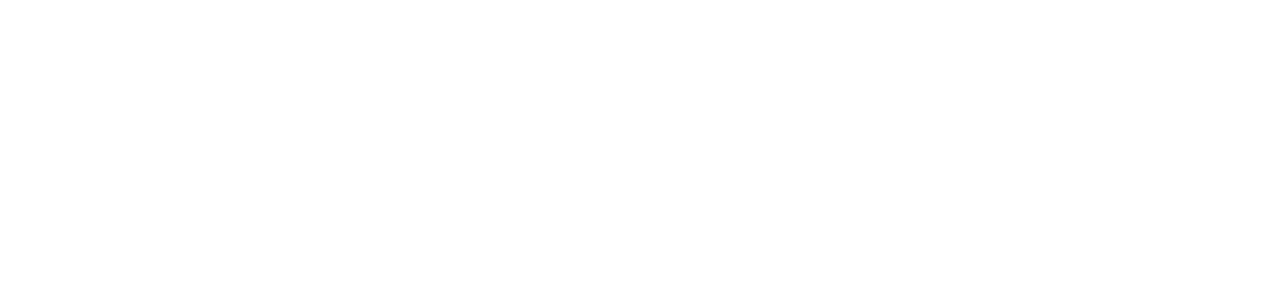
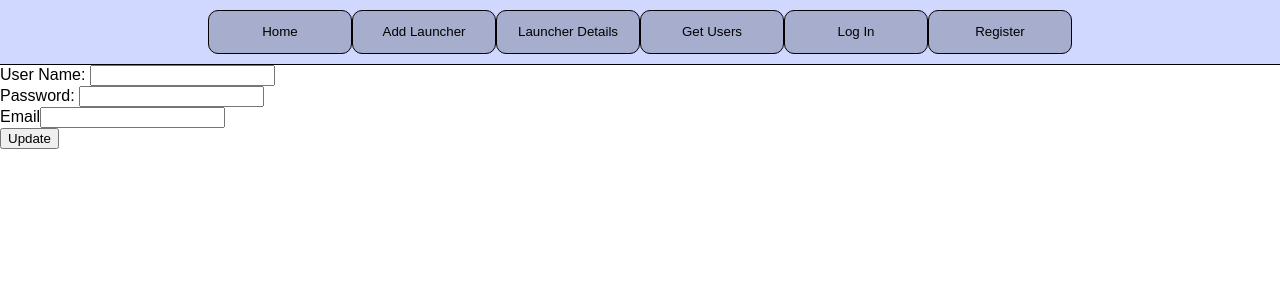
Before and after one commit to TheJoker12321/LaunchersApp, a React (Vite) app in the folder client/: page /editUser in a window 1280 px wide. Before the commit this address had no page. Shown: the top 300 px of the page. Built offline with nearby package versions, Linux system fonts and the light colour scheme.

Commit message:
added edit page and option to destroyed

```diff
--- a/client/src/App.jsx
+++ b/client/src/App.jsx
@@ -4,8 +4,9 @@
 import AddLauncher from './pages/AddLauncher'
 import LauncherDetails from './pages/LauncherDetails'
 import LoginPage from './pages/LoginPage'
-import Register from './components/Register'
 import Users from './pages/Users'
+import EditPage from './pages/EditPage'
+import RegisterPage from './pages/RegisterPage'
 
 function App() {
 
@@ -18,8 +19,9 @@
       <BrowserRouter>
         <Routes>
           <Route path='/' element={<LoginPage />}/>
-          <Route path='/register' element={<Register />} />
+          <Route path='/register' element={<RegisterPage />} />
           <Route path='/getUsers' element={<Users />} />
+          <Route path='/editUser' element={<EditPage />} />
           <Route path='/home' element={<Home />}/>
           <Route path='launcher'>
             <Route path='add' element={<AddLauncher />} />
--- a/client/src/components/Details.jsx
+++ b/client/src/components/Details.jsx
@@ -15,6 +15,7 @@
                 <p className="lat-detail">latitude: {launcherChoose.latitude}</p>
                 <p className="long-detail">longitude: {launcherChoose.longitude}</p>
                 <p className="city-detail">city: {launcherChoose.city}</p>
+                <p className="des-detail">destroyed: {String(launcherChoose.destroyed)}</p>
             </div>
         </div>
 
--- a/client/src/components/EditUser.jsx
+++ b/client/src/components/EditUser.jsx
@@ -1,14 +1,50 @@
+import axios from "axios"
 import { useState } from "react"
+import useStore from "../zustand/createZustand.js"
 
 function EditUser() {
 
-    const [username, setUsername] = useState('')
-    const [password, setPassword] = useState('')
-    const [email, setEmail] = useState('')
+    const { valueUpdated } = useStore()
+    const [username, setUsername] = useState(valueUpdated.username)
+    const [password, setPassword] = useState(valueUpdated.password)
+    const [email, setEmail] = useState(valueUpdated.email)
+    const [updated, setUpdated] = useState(false)
 
-    function updateUser(e) {
+    async function updateUser(e) {
 
-        e.preventDefault
+        e.preventDefault()
+
+        if (!username || !password || !email) return;
+
+        try {
+
+            const token = localStorage.getItem('token')
+
+            const user = {
+
+                username,
+                password,
+                email
+
+            }
+
+            await axios.put(`http://localhost:3000/api/auth/register/update/${e.target.id}`, {user},
+
+                {headers: {Authorization: `Bearer ${token}`}}
+
+            )
+
+            setUpdated(true)
+            setTimeout(() => {
+                setUpdated(false)
+            }, 5000)
+
+        } catch (err) {
+
+            console.error(err);
+
+        }
+
     }
 
     return (
@@ -16,19 +52,22 @@
         <div>
             <form>
                 <div>
-                    <label htmlFor=""></label>
-                    <input type="text" />
+                    <label htmlFor="name-update">User Name: </label>
+                    <input id="name-update" type="text" defaultValue={valueUpdated.username} onChange={e => setUsername(e.target.value)}/>
                 </div>
                 <div>
-                    <label htmlFor=""></label>
-                    <input type="text" />
+                    <label htmlFor="pass-update">Password: </label>
+                    <input id="pass-update" type="password" defaultValue={valueUpdated.password} onChange={e => setPassword(e.target.value)}/>
                 </div>
                 <div>
-                    <label htmlFor=""></label>
-                    <input type="text" />
+                    <label htmlFor="email-update">Email</label>
+                    <input id="email-update" type="email" defaultValue={valueUpdated.email} onChange={e => setEmail(e.target.value)}/>
                 </div>
-                <button>Update</button>
+                <button id={valueUpdated._id} onClick={(e) => updateUser(e)}>Update</button>
+                {updated && <div>user updated successfully</div>}
             </form>
         </div>
     )
 }
+
+export default EditUser
--- a/client/src/components/FormLauncher.jsx
+++ b/client/src/components/FormLauncher.jsx
@@ -8,6 +8,7 @@
     const [lat, setLat] = useState(null)
     const [long, setLong] = useState(null)
     const [city, setCity] = useState("")
+    const [destroyed, setDestroyed] = useState(false)
 
 
     async function createLauncher(e) {
@@ -20,7 +21,8 @@
             rocketType: type,
             latitude: lat,
             longitude: long,
-            city
+            city,
+            destroyed
 
         }
 
@@ -60,6 +62,14 @@
                     <label htmlFor="city">City: </label>
                     <input type="text" id="city" onChange={e => setCity(e.target.value)}/>
                 </div>
+                <div className="input-div">
+                    <select id="" onChange={e => setDestroyed(Boolean(e.target.value))}>
+                        <option style={{display: 'none'}}></option>
+                        <option value="true">destroyed</option>
+                        <option value="false">not destroyed</option>
+                    </select>
+
+                </div>
                 <button className="submit" onClick={(e) => createLauncher(e)}>Create</button>
             </form>
         </div>
--- a/client/src/components/GetUsers.jsx
+++ b/client/src/components/GetUsers.jsx
@@ -2,10 +2,12 @@
 import { useEffect } from "react"
 import { useState } from "react"
 import { useNavigate } from "react-router-dom"
+import useStore from "../zustand/createZustand.js"
 
 function GetUsers() {
 
     const navigate = useNavigate()
+    const { setValueUpdated } = useStore()
     const [data, setData] = useState([])
     const [show, setShow] = useState(false)
     const [flag, setFlag] = useState(false)
@@ -35,8 +37,9 @@
 
     }, [flag])
 
-    function moveToEdit() {
+    function moveToEdit(userObj) {
 
+        setValueUpdated(userObj)
         navigate('/editUser')
 
     }
@@ -97,7 +100,7 @@
                         <div>{userObj.email}</div>
                         <div>{userObj.user_type}</div>
                         <div>{userObj.last_login}</div>
-                        <button onClick={moveToEdit}>Edit</button>
+                        <button onClick={() => moveToEdit(userObj)}>Edit</button>
                         <button id={userObj._id} onClick={(e) => deleteUser(e)}>Delete</button>
                     </div>
                 )
--- a/client/src/components/Navbar.jsx
+++ b/client/src/components/Navbar.jsx
@@ -14,9 +14,20 @@
 
             navigate('/launcher/add')
 
+        } else if(e.target.id === 'to-details') {
+
+            navigate('/launcher/details')
+        } else if (e.target.id === 'to-register') {
+
+            navigate('/register')
+
+        } else if (e.target.id === 'to-login') {
+
+            navigate('/')
+
         } else {
 
-            navigate('/launcher/details')
+            navigate('/getUsers')
         }
     }
 
@@ -26,7 +37,11 @@
         <div className="navbar">
             <button id="to-home" className="nav-button" onClick={(e) => moveTo(e)}>Home</button>
             <button id="to-add" className="nav-button" onClick={(e) => moveTo(e)}>Add Launcher</button>
-            <button className="nav-button" onClick={(e) => moveTo(e)}>Launcher Details</button>
+            <button id="to-details" className="nav-button" onClick={(e) => moveTo(e)}>Launcher Details</button>
+            <button id="to-getUsers" className="nav-button" onClick={(e) => moveTo(e)}>Get Users</button>
+            <button id="to-login" className="nav-button" onClick={(e) => moveTo(e)}>Log In</button>
+            <button id="to-register" className="nav-button" onClick={(e) => moveTo(e)}>Register</button>
+
     </div>
     )
 }
--- /dev/null
+++ b/client/src/pages/EditPage.jsx
@@ -0,0 +1,15 @@
+import EditUser from "../components/EditUser";
+import Navbar from "../components/Navbar";
+
+function EditPage() {
+
+    return (
+
+        <div>
+            <Navbar />
+            <EditUser />
+        </div>
+    )
+}
+
+export default EditPage
--- a/client/src/zustand/createZustand.js
+++ b/client/src/zustand/createZustand.js
@@ -3,7 +3,9 @@
 const useStore = create((set) => ({
 
     launcherChoose: {},
-    setLauncher: (objChoose) => set((state) => ({launcherChoose: state.launcherChoose = objChoose}))
+    setLauncher: (objChoose) => set((state) => ({launcherChoose: state.launcherChoose = objChoose})),
+    valueUpdated: {},
+    setValueUpdated: (updatedObj) => set((state) => ({valueUpdated: state.valueUpdated = updatedObj}))
 }))
 
 export default useStore
```
Also changed, not shown: 1 other file (tests, documents, lock files or other folders).
